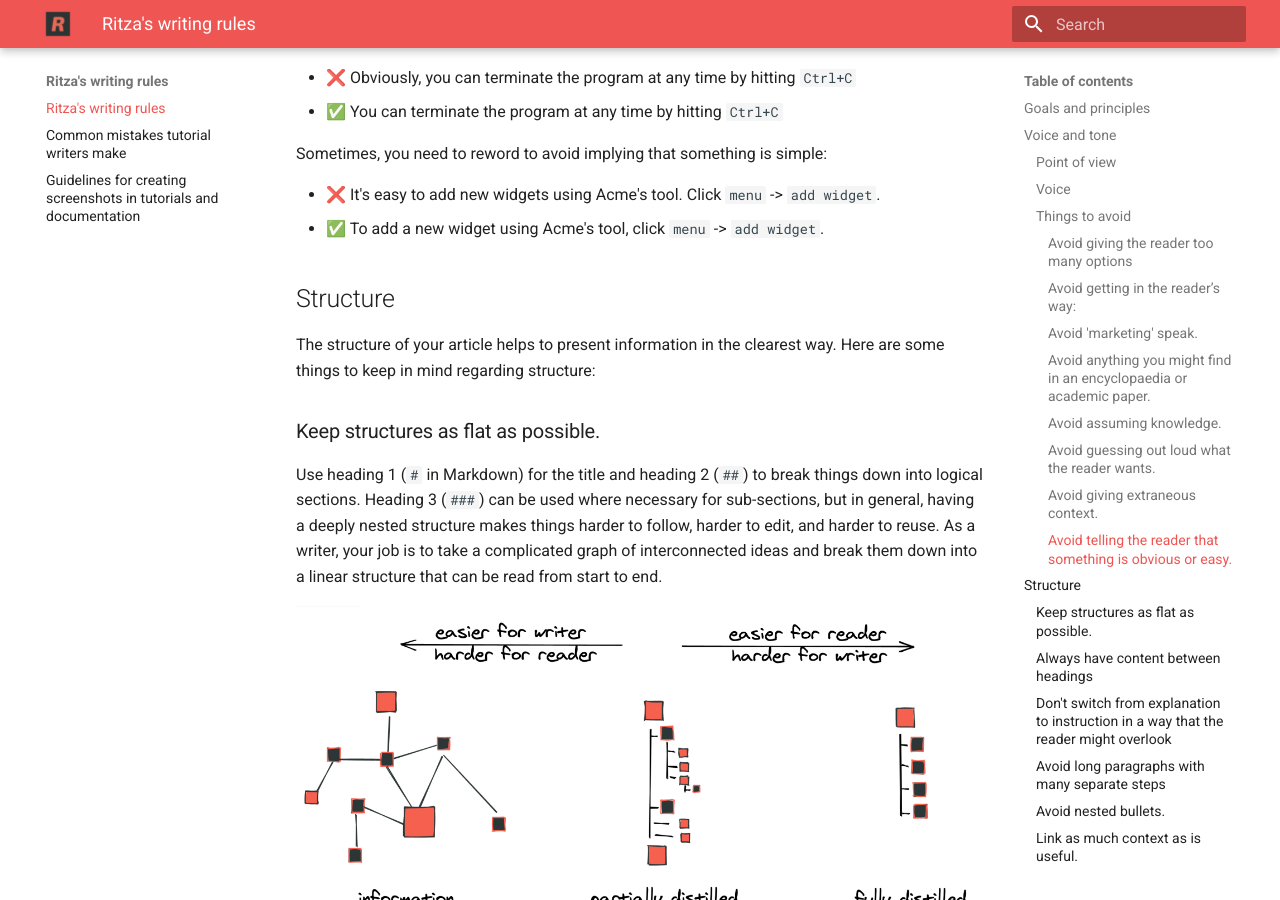
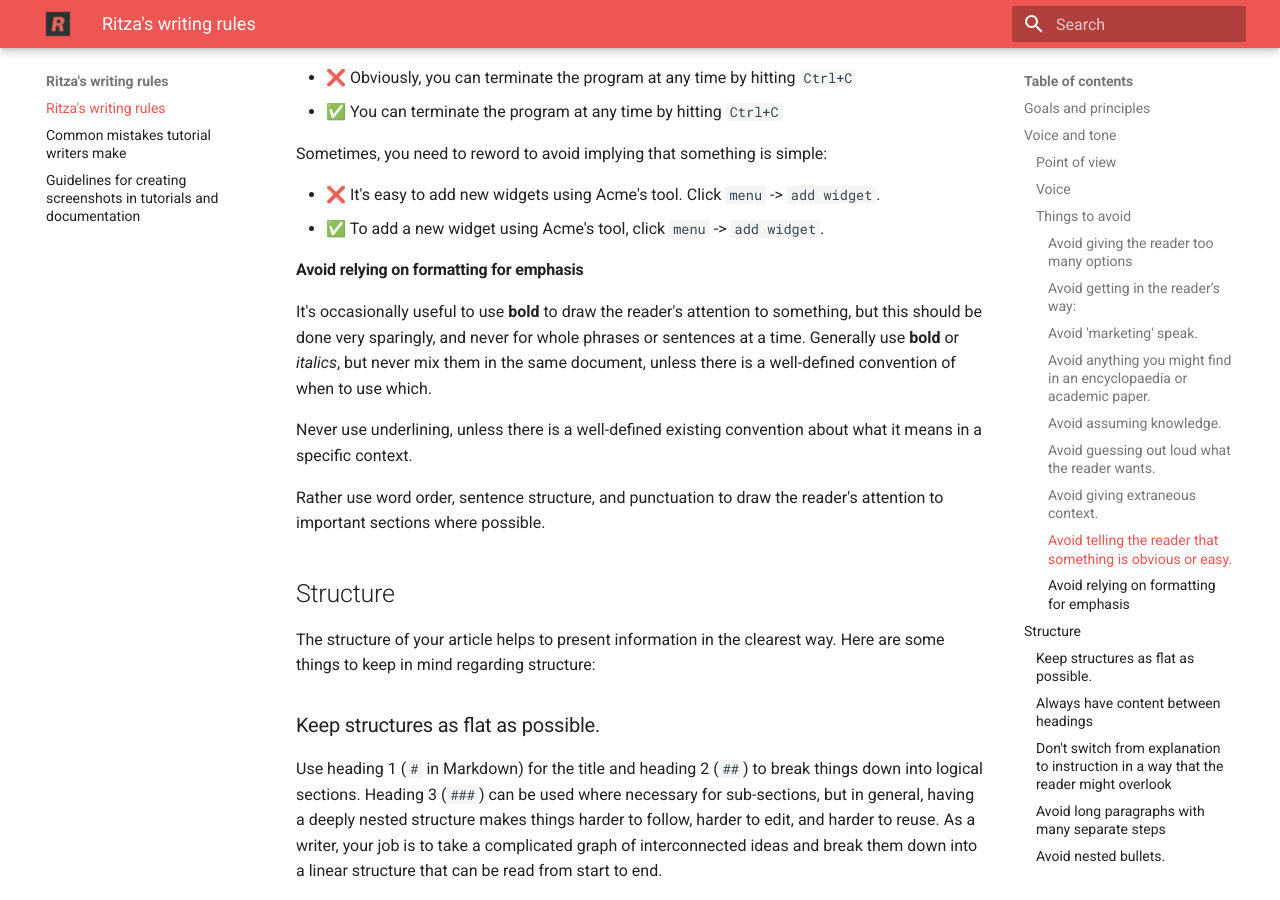
Before and after one commit to ritza-co/styleguide.ritza.co, an MkDocs documentation site: the page built from docs/ritza's-writing-rules/Style.md, in a window 1280 px wide and 900 px high, scrolled down 3552 px. Built offline with MkDocs 1.6.1 and Material for MkDocs 9.7.7, drawn with Linux system fonts in a browser that asks for light colours.

Commit message:
add bold

```diff
--- a/docs/ritza's-writing-rules/Style.md
+++ b/docs/ritza's-writing-rules/Style.md
@@ -114,6 +114,14 @@ Sometimes, you need to reword to avoid implying that something is simple:
 
 * ❌ It's easy to add new widgets using Acme's tool. Click `menu` -> `add widget`.
 * ✅ To add a new widget using Acme's tool, click `menu` -> `add widget`.
+
+#### Avoid relying on formatting for emphasis
+
+It's occasionally useful to use **bold** to draw the reader's attention to something, but this should be done very sparingly, and never for whole phrases or sentences at a time. Generally use **bold** or _italics_, but never mix them in the same document, unless there is a well-defined convention of when to use which.
+
+Never use underlining, unless there is a well-defined existing convention about what it means in a specific context.
+
+Rather use word order, sentence structure, and punctuation to draw the reader's attention to important sections where possible.
 
 ## Structure
 
```
